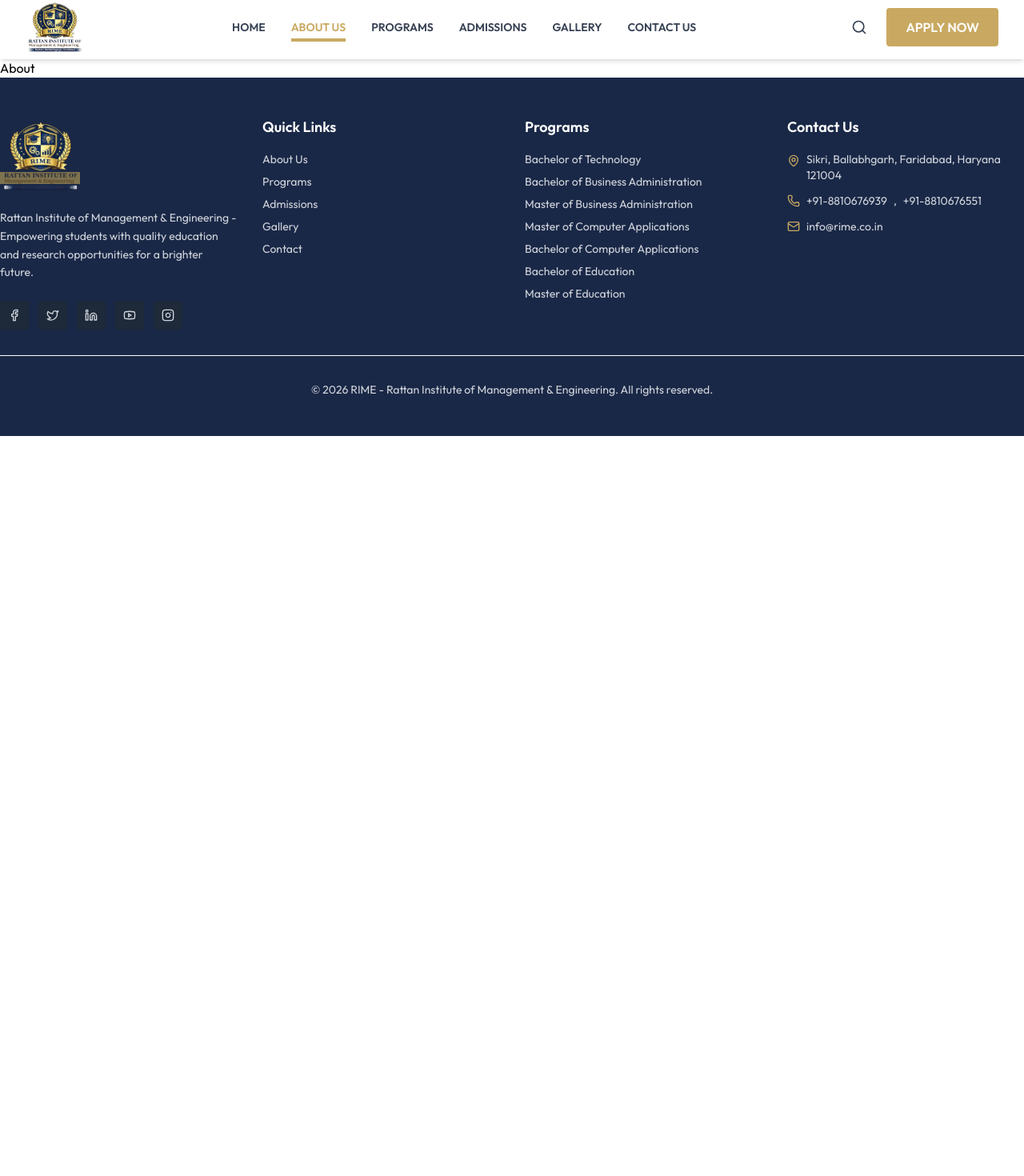
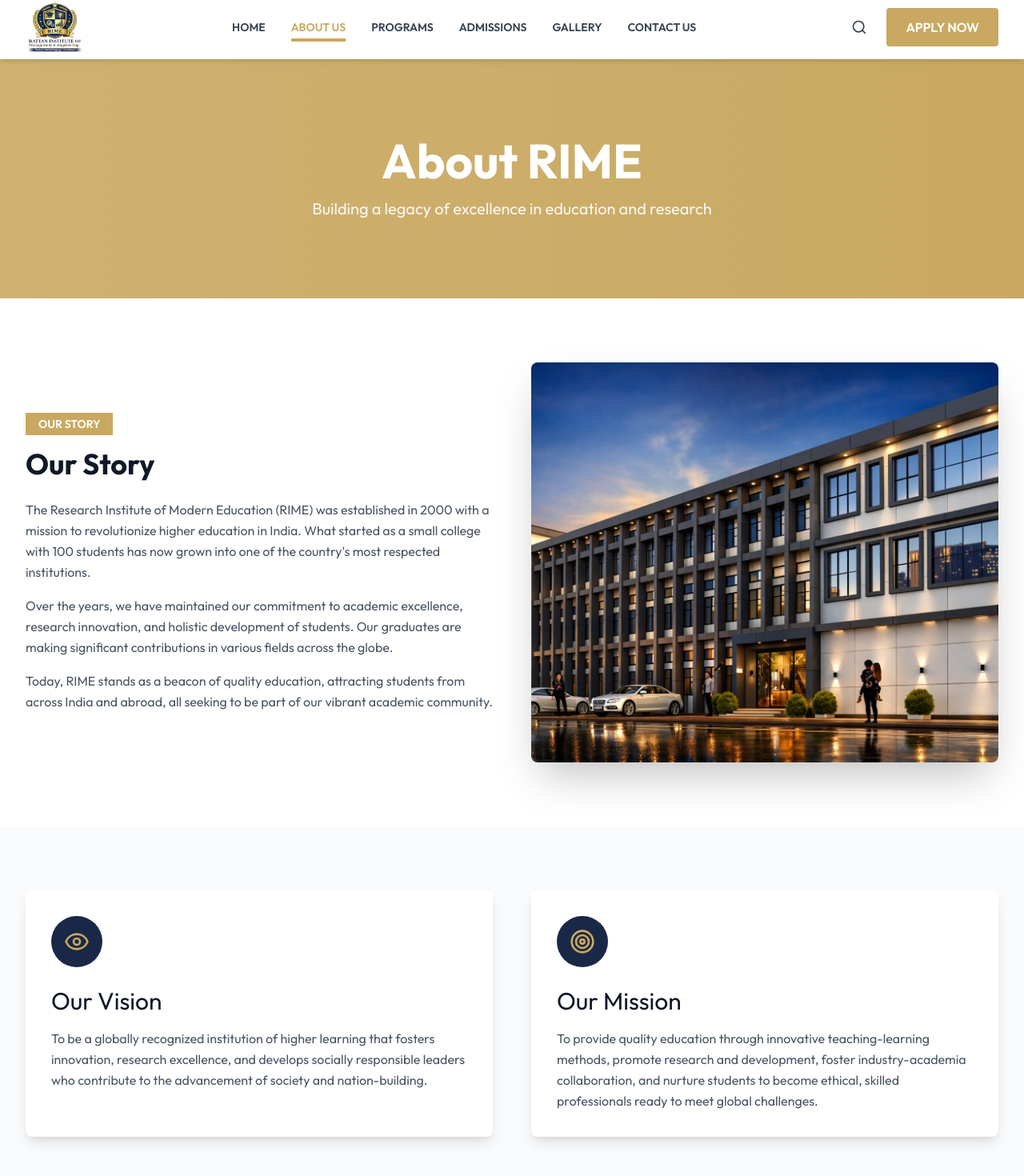
Before and after one commit to errishi/rime-institute, a React (Vite) app: page /about in a window 1280 px wide. Shown: the part 47-1517 px from the top of the page at 80% size. Before the commit the page ends 800 px from the top, so only its background shows below. Built offline with nearby package versions, Linux system fonts and the light colour scheme; a web font is replaced by a local one.

Commit message:
about page

```diff
--- a/src/App.jsx
+++ b/src/App.jsx
@@ -1,6 +1,6 @@
 import React from 'react'
-import Navbar from './components/Home/utils/Navbar';
-import Footer from './components/Home/utils/Footer';
+import Navbar from './components/utils/Navbar';
+import Footer from './components/utils/Footer';
 import { Route, Routes } from 'react-router-dom';
 import Home from './pages/Home';
 import About from './pages/About';
--- /dev/null
+++ b/src/components/About/Hero.jsx
@@ -0,0 +1,16 @@
+import React from 'react'
+
+const Hero = () => {
+    return (
+        <section className="relative h-75 flex items-center justify-center bg-linear-to-r from-[#C9A961]/90 to-[#C9A961]">
+            <div className="max-w-7xl mx-auto px-4 sm:px-6 lg:px-8 text-center text-white">
+                <h1 className="text-5xl md:text-6xl mb-4 font-bold">About RIME</h1>
+                <p className="text-xl opacity-90 max-w-3xl mx-auto">
+                    Building a legacy of excellence in education and research
+                </p>
+            </div>
+        </section>
+    )
+}
+
+export default Hero;
--- /dev/null
+++ b/src/components/About/IntroSection.jsx
@@ -0,0 +1,42 @@
+import React from 'react'
+import { ImageWithFallback } from '../utils/ImageWithFallback';
+
+const IntroSection = () => {
+  return (
+    <section className="py-20 bg-white">
+        <div className="max-w-7xl mx-auto px-4 sm:px-6 lg:px-8">
+          <div className="grid md:grid-cols-2 gap-12 items-center">
+            <div>
+              <div className="inline-block bg-[#C9A961] font-semibold text-white px-4 py-1 text-sm mb-4">
+                OUR STORY
+              </div>
+              <h2 className="text-4xl mb-6 text-gray-900 font-bold">Our Story</h2>
+              <p className="text-gray-600 mb-4 leading-relaxed">
+                The Research Institute of Modern Education (RIME) was established in 2000 with a
+                mission to revolutionize higher education in India. What started as a small college
+                with 100 students has now grown into one of the country's most respected institutions.
+              </p>
+              <p className="text-gray-600 mb-4 leading-relaxed">
+                Over the years, we have maintained our commitment to academic excellence, research
+                innovation, and holistic development of students. Our graduates are making significant
+                contributions in various fields across the globe.
+              </p>
+              <p className="text-gray-600 leading-relaxed">
+                Today, RIME stands as a beacon of quality education, attracting students from across
+                India and abroad, all seeking to be part of our vibrant academic community.
+              </p>
+            </div>
+            <div className="relative h-125 rounded-lg overflow-hidden shadow-2xl">
+              <ImageWithFallback
+                src="/rime-image-1.jpeg"
+                alt="RIME Campus"
+                className="w-full h-full object-cover"
+              />
+            </div>
+          </div>
+        </div>
+      </section>
+  )
+}
+
+export default IntroSection;
--- /dev/null
+++ b/src/components/About/VisionMission.jsx
@@ -0,0 +1,37 @@
+import { Eye, Target } from 'lucide-react';
+import React from 'react'
+
+const VisionMission = () => {
+  return (
+    <section className="py-20 bg-gray-50">
+        <div className="max-w-7xl mx-auto px-4 sm:px-6 lg:px-8">
+          <div className="grid md:grid-cols-2 gap-12">
+            <div className="bg-white rounded-lg p-8 shadow-lg">
+              <div className="w-16 h-16 bg-[#1a2847] rounded-full flex items-center justify-center mb-6">
+                <Eye className="w-8 h-8 text-[#C9A961]" />
+              </div>
+              <h2 className="text-3xl mb-4 text-gray-900">Our Vision</h2>
+              <p className="text-gray-600 leading-relaxed">
+                To be a globally recognized institution of higher learning that fosters innovation,
+                research excellence, and develops socially responsible leaders who contribute to the
+                advancement of society and nation-building.
+              </p>
+            </div>
+            <div className="bg-white rounded-lg p-8 shadow-lg">
+              <div className="w-16 h-16 bg-[#1a2847] rounded-full flex items-center justify-center mb-6">
+                <Target className="w-8 h-8 text-[#C9A961]" />
+              </div>
+              <h2 className="text-3xl mb-4 text-gray-900">Our Mission</h2>
+              <p className="text-gray-600 leading-relaxed">
+                To provide quality education through innovative teaching-learning methods, promote
+                research and development, foster industry-academia collaboration, and nurture students
+                to become ethical, skilled professionals ready to meet global challenges.
+              </p>
+            </div>
+          </div>
+        </div>
+      </section>
+  )
+}
+
+export default VisionMission;
--- a/src/components/Home/AboutSection.jsx
+++ b/src/components/Home/AboutSection.jsx
@@ -1,5 +1,5 @@
 import React from 'react'
-import { ImageWithFallback } from './utils/ImageWithFallback';
+import { ImageWithFallback } from '../utils/ImageWithFallback';
 import { Link } from 'react-router-dom';
 
 const AboutSection = () => {
--- a/src/components/Home/Header.jsx
+++ b/src/components/Home/Header.jsx
@@ -1,5 +1,5 @@
 import React from 'react'
-import { ImageWithFallback } from './utils/ImageWithFallback';
+import { ImageWithFallback } from '../utils/ImageWithFallback';
 
 const Header = () => {
   return (
--- a/src/components/Home/ProgramOffer.jsx
+++ b/src/components/Home/ProgramOffer.jsx
@@ -1,5 +1,5 @@
 import React from 'react'
-import { ImageWithFallback } from './utils/ImageWithFallback';
+import { ImageWithFallback } from '../utils/ImageWithFallback';
 import { CheckCircle } from 'lucide-react';
 import { Link } from 'react-router-dom';
 
--- a/src/pages/About.jsx
+++ b/src/pages/About.jsx
@@ -1,8 +1,15 @@
 import React from 'react'
+import Hero from '../components/About/Hero';
+import IntroSection from '../components/About/IntroSection';
+import VisionMission from '../components/About/VisionMission';
 
 const About = () => {
   return (
-    <div className='mt-30'>About</div>
+    <div className='mt-30'>
+      <Hero />
+      <IntroSection />
+      <VisionMission />
+    </div>
   )
 }
 
```
Also changed, not shown: src/components/utils/Footer.jsx (renamed from src/components/Home/utils/Footer.jsx), src/components/utils/ImageWithFallback.jsx (renamed from src/components/Home/utils/ImageWithFallback.jsx), src/components/utils/Navbar.jsx (renamed from src/components/Home/utils/Navbar.jsx), src/components/utils/WhatsAppButton.jsx (renamed from src/components/Home/utils/WhatsAppButton.jsx).
